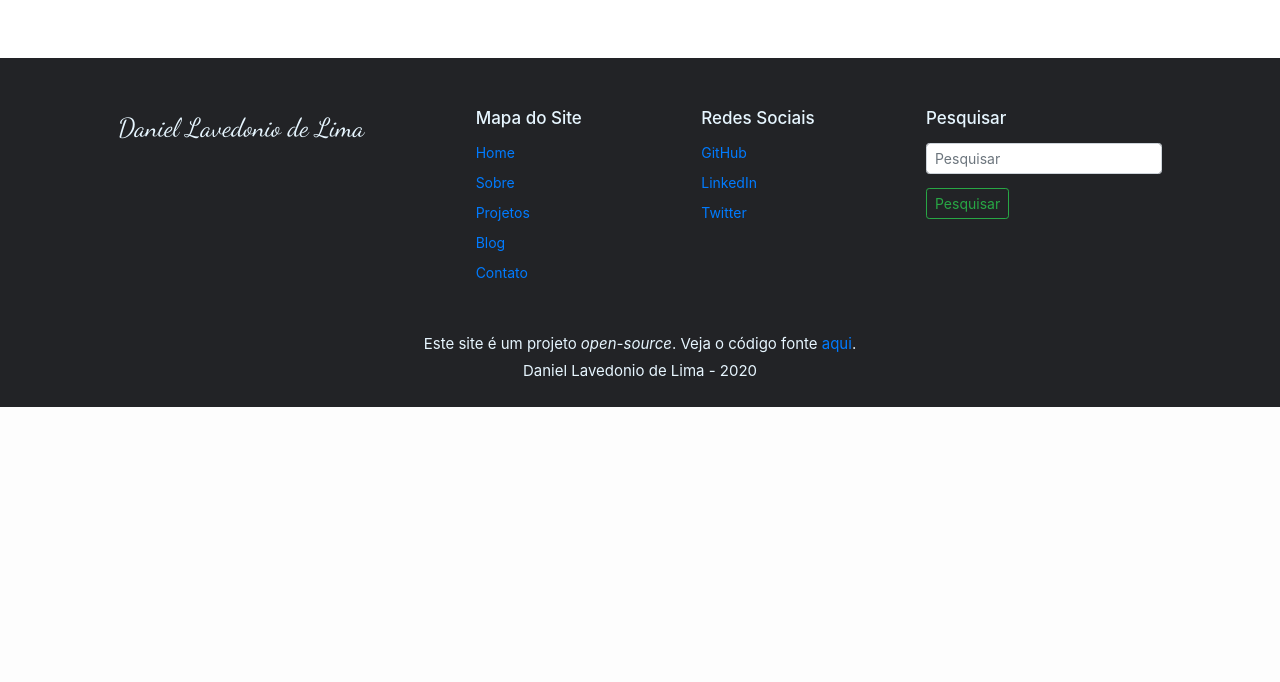
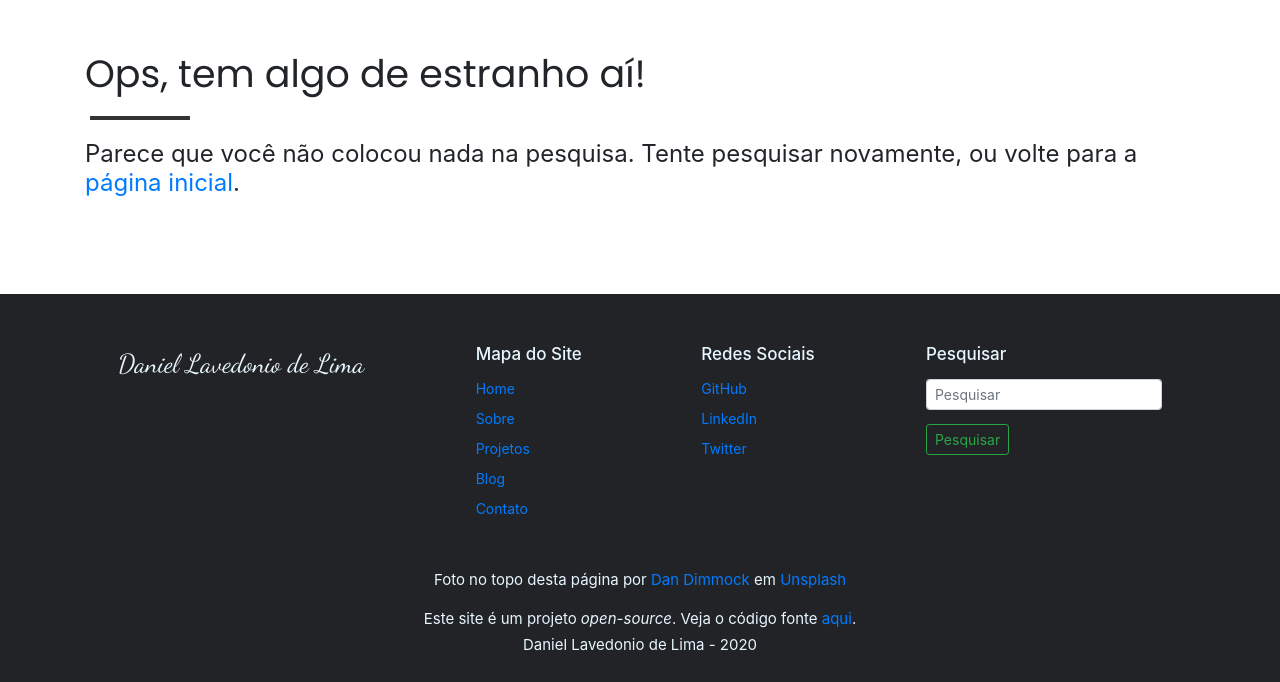
Before and after one commit to Lavedonio/site_lavedonio_django, a Django app: page /pesquisa/ in a window 1280 px wide. Shown: the part 393-1075 px from the top of the page. Before the commit the page ends 800 px from the top, so only its background shows below. Run offline with Django 3.2, Linux system fonts and the light colour scheme; some libraries are stand-ins or nearby versions.

Commit message:
Search page now with new layout

```diff
--- a/base/templates/search.html
+++ b/base/templates/search.html
@@ -4,64 +4,88 @@
 	<link rel="stylesheet" type="text/css" href="{{ request.scheme }}://{{ request.get_host }}{% static 'css/blog.css' %}">
 {% endblock %}
 
-{% block content %}
+{% block main_section %}
+		<section class="background-img font-poppins main-img light-color-text d-flex align-items-stretch" style="background-image: linear-gradient(63deg, rgba(6, 8, 31, 0.8) 50%, rgba(255, 255, 255, 0.3) 100%), url({% static 'img/dan-dimmock-research-unsplash.jpg' %});">
+			<div class="container d-flex align-items-end">
+				<div class="d-block mb-4">
+					<h1 class="light-text">Pesquisa</h1>
+					<div class="line" style="border-color: #E7F6FF;"></div>
+				</div>
+			</div>
+		</section>
+		<section class="container pb-5">
 			{% if query %}
-			<h1 class="display-3 mt-5 mb-3 border-bottom">Resultados da pesquisa: <em>{{ query }}</em></h1>
+			<h2 class="light-text font-poppins mt-3 mb-1">Resultados da pesquisa: <em>{{ query }}</em></h2>
+			<div class="line"></div>
 
 			{% if project_search %}
-			<div class="projects mt-3 mb-5">
-				<h2 class="display-4">Projetos</h2>
+			<div class="mt-3 mb-5">
+				<h2 class="font-poppins light-text">Projetos</h2>
+				<div class="light-line"></div>
+				<div class="row d-md-flex flew-row-reverse justify-content-md-start justify-content-center">
 					{% for project in project_search %}
-				<div class="mt-5">
-					<h3 class="card-title text-left"><a class="text-primary" href="{{ request.scheme }}://{{ request.get_host }}/projetos/{{ project.slug }}/">{{ project.title }}</a></h3>
-					<hr>
-					<p class="card-text">{{ project.description }}</p>
-					<p class="card-text"><small class="text-muted">Downloads: {{ project.downloads }}</small></p>
+					<div class="project-display d-flex flex-column mx-2 my-4" style="background-color: rgba(0, 0, 0, 0.9);">
+						<h3 class="regular-bootstrap pl-2">{{ project.title }}</h3>
+						<div class="light-line ml-2 mt-0 mb-2" style="border-color: white;"></div>
+						{% if project.category.all %}<div class="ml-2 mt-2">{% for category in project.category.all %}<div class="d-inline-block mr-3">{{ category.abbreviation }}</div>{% endfor %}</div>{% endif %}
+						<div class="image-container my-2"><img class="img-fluid" src="{{ project.main_image.url }}" alt="Imagem do projeto {{ project.title }}"></div>
+						<p class="my-auto">{{ project.description }}</p>
+						<p class="mx-0 mb-0 mt-3"><a class="btn btn-primary btn-sm" href="{{ request.scheme }}://{{ request.get_host }}{% url 'project' project.slug %}" role="button">Ver mais &raquo;</a></p>
 					</div>
 					{% endfor %}
 				</div>
-			<hr style="border-color: inherit">
+			</div>
 			{% endif %}
 
 			{% if post_search %}
-			<div class="blog-posts mt-3 mb-5">
-				<h2 class="display-4 mb-5">Publicações</h2>
-				<div class="blog-main">
+			<div class="col-12 col-xl-9 mt-3 mb-5 px-0">
+				<h2 class="light-text font-poppins">Publicações</h2>
+				<div class="light-line mb-5"></div>
 				{% for post in post_search %}
-					<!-- <img src="{{ request.scheme }}://{{ request.get_host }}{{ post.main_image.url }}" class="main-img img-fluid w-100" alt="Article Image"> -->
-					<article class="mb-5 rounded article-list blog-post">
-						<div class="rounded-top" style="background-image: url('{{ request.scheme }}://{{ request.get_host }}{{ post.main_image.url }}'); background-size: cover; background-repeat: no-repeat; background-position: center; min-height: 75%;">
-							<div class="container pt-5 pb-3 {% if post.light_title_text %} light-text{% endif %}">
-								<h1 class="header-img display-4"><a class="title" href="{{ request.scheme }}://{{ request.get_host }}{% url 'post' post.id %}">#{{ post.id }} {{ post.title }}</a></h1>
-								<h2 class="h4 article-title"><a class="title" href="{{ request.scheme }}://{{ request.get_host }}{% url 'post' post.id %}">{{ post.subtitle }}</a></h2>
-							</div>
-						</div>
-						<div class="container mt-4">
-							<div class="media content-section">
-
-								<img class="rounded-circle author-image mr-2" src="{{ request.scheme }}://{{ request.get_host }}{% static 'eu.jpg' %}" alt="Foto de {{ post.author }}">
+				<article class="mb-5">
+					<h3 class="light-text"><a style="color: inherit;" href="{{ request.scheme }}://{{ request.get_host }}{% url 'post' post.slug %}">{{ post.title }}</a></h3>
+					<p class="mb-1"><a style="color: inherit;" href="{{ request.scheme }}://{{ request.get_host }}{% url 'post' post.slug %}">{{ post.subtitle }}</a></p>
+					<div class="background-img font-poppins light-color-text d-flex align-items-stretch" style="background-image: url({{ request.scheme }}://{{ request.get_host }}{{ post.main_image.url }}); width: 100%; height: 300px;"></div>
+					<div class="media content-section mt-3 mb-2">
+						<img class="rounded-circle author-image mr-2" src="{{ request.scheme }}://{{ request.get_host }}{% static 'img/eu.jpg' %}" alt="Foto de {{ post.author }}">
 						<div class="media-body">
 							<div class="article-metadata">
-										<p class="mb-0">Publicado por <a href="{{ request.scheme }}://{{ request.get_host }}{% url 'about' %}">{{ post.author }}</a></p>
+								<p class="mb-0">Publicado por <a href="{{ request.scheme }}://{{ request.get_host }}{% url 'about' %}">{{ post.author }}</a>{% if not post.published %} <span class="ml-2 badge badge-danger">Não Publicado</span>{% endif %}</p></p>
 								<p class="mt-1 mb-0"><small class="text-muted">Criado em {{ post.date_posted|date }} às {{ post.date_posted|time:"H:i" }}</small></p>
 								{% if not post.lt_one_minute_between_creation_and_update %}<p class="mt-0 mb-0"><small class="text-muted">Última atualização em {{ post.last_updated|date }} às {{ post.last_updated|time:"H:i" }}</small></p>{% endif %}
 							</div>
 						</div>
-								<span class="badge badge-dark">Projeto</span>
-								{% if post.draft %}<span class="badge badge-danger ml-1">Rascunho</span>{% endif %}
 					</div>
-							<hr>
-							<p class="article-content">{{ post.content|linebreaks|truncatewords:50 }}</p>
-							<p><a href="{{ request.scheme }}://{{ request.get_host }}{% url 'post' post.id %}">Continuar lendo...</a></p>
+					{% if user.is_authenticated %}
+					<div class="mb-2">
+						<div class="d-block mb-1">Controles de administrador:</div>
+						<a href="{{ request.scheme }}://{{ request.get_host }}{% url 'post-update' post.slug %}" class="btn btn-primary btn-sm mb-1">Editar Publicação</a>
+						<a href="{{ request.scheme }}://{{ request.get_host }}{% url 'post-delete' post.slug %}" class="btn btn-danger btn-sm mb-1">Deletar Publicação</a>
 					</div>
+					{% endif %}
+					{% if post.tag.all %}
+					<div class="tag-block">
+						<span class="mx-1">Tags:</span>
+						{% for tag in post.tag.all %}
+						<div class="tag" style="background-color: {{ tag.background_color }}; color: {{ tag.color }}">{{ tag.name }}</div>
+						{% endfor %}
+					</div>
+					{% endif %}
+					<div class="my-2">{{ post.content|safe|truncatewords_html:50 }}</div>
+					<p class="mb-4"><a class="btn btn-primary btn-sm" href="{{ request.scheme }}://{{ request.get_host }}{% url 'post' post.slug %}" role="button">Continuar lendo &raquo;</a></p>
 				</article>
 				{% endfor %}
 			</div>
-			</div>
-			<hr>
 			{% endif %}
+			<a href="{{ request.scheme }}://{{ request.get_host }}{% url 'homepage' %}" class="btn btn-info btn-sm">&laquo; Voltar à página inicial</a>
 			{% else %}
-			<h1 class="display-3 mt-5 mb-3 border-bottom">Ops, tem algo de estranho aí!</h1>
-			<h4>Parece que você não colocou nada na pesquisa. Tente pesquisar novamente, ou volte para a <a href="{{ request.scheme }}://{{ request.get_host }}{% url 'homepage' %}">homepage</a>.</h4>
+			<h2 class="light-text font-poppins mt-5">Ops, tem algo de estranho aí!</em></h2>
+			<div class="line mt-3"></div>
+			<h4 class="light-text mt-3 mb-5">Parece que você não colocou nada na pesquisa. Tente pesquisar novamente, ou volte para a <a href="{{ request.scheme }}://{{ request.get_host }}{% url 'homepage' %}">página inicial</a>.</h4>
 			{% endif %}
+		</section>
 {% endblock %}
+
+{% block credits %}
+			<span class="d-block mt-1 footer-info">Foto no topo desta página por <a href="https://unsplash.com/@dandimmock?utm_source=unsplash&utm_medium=referral&utm_content=creditCopyText">Dan Dimmock</a> em <a href="https://unsplash.com/s/photos/research?utm_source=unsplash&utm_medium=referral&utm_content=creditCopyText">Unsplash</a></span>
+{% endblock %}
```
Lines whose indentation alone changed are shown as unchanged.
